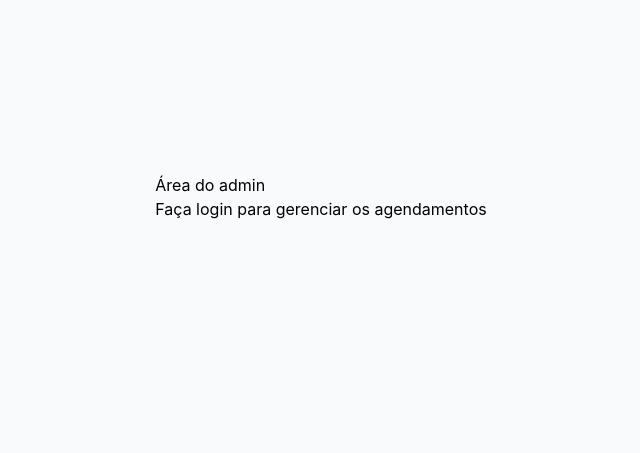
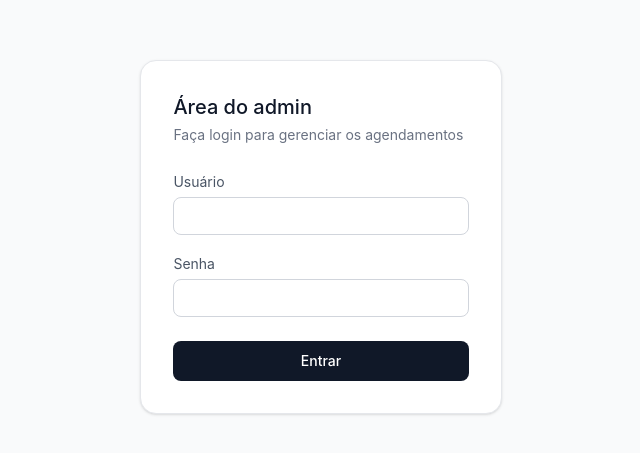
Before and after one commit to agripe049/barbearia, a React (Vite) app in the folder frontend/barbearia/: page /login in a window 1280 px wide. Shown: the part 203-656 px from the top of the page, without its empty margins (319-959 px from the left). Built offline with nearby package versions, Linux system fonts and the light colour scheme.

Commit message:
Tela de login pronta, criando a tela de admin

```diff
--- a/frontend/barbearia/src/components/AgendamentoForm.jsx
+++ b/frontend/barbearia/src/components/AgendamentoForm.jsx
@@ -33,13 +33,13 @@ const AgendamentoForm = ({ setMensagem, agendamentoEmEdicao, onSalvar, onCancela
             setCarregandoHorarios(true);
 
             try {
-                let url = `http://localhost:3000/horarios-disponiveis?dia=${dia}&procedimento=${encodeURIComponent(procedimento)}`;
+                let url = `/horarios-disponiveis?dia=${dia}&procedimento=${encodeURIComponent(procedimento)}`;
 
                 if (modoEdicao) {
                     url += `&idParaIgnorar=${agendamentoEmEdicao.id}`;
                 }
 
-                const response = await fetch(url);
+                const response = await apiFetch(url);
                 const dados = await response.json();
                 setHorariosDisponiveis(Array.isArray(dados) ? dados : []);
             } catch (err) {
@@ -64,7 +64,7 @@ const AgendamentoForm = ({ setMensagem, agendamentoEmEdicao, onSalvar, onCancela
         e.preventDefault()
 
         if (!nome || !procedimento || !dia || !hora) {
-            setMensagem({ texto: "Preencha todos os campos.", tipo: "info" });
+            setMensagem({ texto: "Preencha todos os campos.", tipo: "erro" });
             return;
         }
 
@@ -79,13 +79,13 @@ const AgendamentoForm = ({ setMensagem, agendamentoEmEdicao, onSalvar, onCancela
         };
 
         const url = modoEdicao
-            ? `http://localhost:3000/atualizar-agendamento/${agendamentoEmEdicao.id}`
-            : "http://localhost:3000/salvar-agendamento";
+            ? `/atualizar-agendamento/${agendamentoEmEdicao.id}`
+            : "/salvar-agendamento";
 
         const metodo = modoEdicao ? "PUT" : "POST";
 
         try {
-            const response = await apiFetch(url.replace("http:localhost:3000", ""), {
+            const response = await apiFetch(url, {
                 method: metodo,
                 body: JSON.stringify(dadosAgendamento)
             });
@@ -95,7 +95,7 @@ const AgendamentoForm = ({ setMensagem, agendamentoEmEdicao, onSalvar, onCancela
             if (response.ok) {
                 setMensagem({ texto: result.message, tipo: "sucesso" });
                 limparFormulario();
-                onSalvar();
+                onSalvar?.();
             } else {
                 setMensagem({ texto: "Erro: " + result.message, tipo: "erro" });
             }
@@ -109,7 +109,7 @@ const AgendamentoForm = ({ setMensagem, agendamentoEmEdicao, onSalvar, onCancela
 
     const handleCancelar = () => {
         limparFormulario();
-        onCancelarEdicao();
+        onCancelarEdicao?.();
     }
 
     return (
@@ -118,7 +118,7 @@ const AgendamentoForm = ({ setMensagem, agendamentoEmEdicao, onSalvar, onCancela
             className="w-full max-w-md bg-white rounded-2xl shadow-sm border border-gray-200 p-8"
         >
 
-            <h1 className="text-xl font-medium text-gray-90 mb-1">Barbearia Sr. Ofrélio</h1>
+            <h1 className="text-xl font-medium text-gray-100 mb-1">Barbearia Sr. Ofrélio</h1>
             <p className="text-sm text-gray-500 mb-6">
                 {modoEdicao ? "Editando agendamento" : "Agende seu horário"}
             </p>
@@ -171,7 +171,6 @@ const AgendamentoForm = ({ setMensagem, agendamentoEmEdicao, onSalvar, onCancela
                 <label className="block">
                     <span className="text-sm text-gray-600">Hora</span>
                     <select
-                        type="time"
                         value={hora}
                         onChange={(e) => setHora(e.target.value)}
                         disabled={!dia || !procedimento || carregandoHorarios}
@@ -208,7 +207,7 @@ const AgendamentoForm = ({ setMensagem, agendamentoEmEdicao, onSalvar, onCancela
                     <button
                         type="button"
                         onClick={handleCancelar}
-                        className="rounded-lg border-gray-300 text-gray-600 text-sm font-medium px-4 py-2.5 hover:bg-gray-50 transition-colors">
+                        className="rounded-lg border border-gray-300 text-gray-600 text-sm font-medium px-4 py-2.5 hover:bg-gray-50 transition-colors">
                         Cancelar
                     </button>
                 )}
--- a/frontend/barbearia/src/pages/Admin.jsx
+++ b/frontend/barbearia/src/pages/Admin.jsx
@@ -24,10 +24,13 @@ const Admin = () => {
   };
 
   return (
-    <div>
-      <div>
+    <div className='min-h-screen bg-gray-50 flex flex-col items-center px-4 py-10'>
+      <div className='w-full max-w-md flex justify-between items-center mb-4'>
         <h2>Painel Administrativo</h2>
-        <button>
+        <button
+          onClick={handleLogout}
+          className='text-xs text-gray-500 hover:text-gray-900 underline'
+        >
           Sair
         </button>
       </div>
--- a/frontend/barbearia/src/pages/Login.jsx
+++ b/frontend/barbearia/src/pages/Login.jsx
@@ -46,13 +46,48 @@ const Login = () => {
     };
 
     return (
-        <div>
+        <div className='min-h-screen bg-gray-50 flex items-center justify-center px-4'>
             <form
                 onSubmit={handleSubmit}
-                className=''
+                className='w-full max-w-sm bg-white rounded-2xl shadow-sm border border-gray-200 p-8'
             >
-                <h1>Área do admin</h1>
-                <p>Faça login para gerenciar os agendamentos</p>
+                <h1 className='text-xl font-medium text-gray-900 mb-1'>
+                    Área do admin
+                </h1>
+                <p className='text-sm text-gray-500 mb-6'>
+                    Faça login para gerenciar os agendamentos
+                </p>
+
+                <div className='space-y-4'>
+                    <label className='block'>
+                        <span className='text-sm text-gray-600'>Usuário</span>
+                        <input
+                            type="text"
+                            value={usuario}
+                            onChange={(e) => setUsuario(e.target.value)}
+                            className='mt-1 w-full rounded-lg border border-gray-300 px-3 py-2 text-sm text-gray-900 focus:outline-none focus:ring-2 focus:ring-gray-900 focus:border-transparent' />
+                    </label>
+                    <label className='block'>
+                        <span className='text-sm text-gray-600'>Senha</span>
+                        <input
+                            type="password"
+                            value={senha}
+                            onChange={(e) => setSenha(e.target.value)}
+                            className='mt-1 w-full rounded-lg border border-gray-300 px-3 py-2 text-sm text-gray-900 focus:outline-none focus:ring-2 focus:ring-gray-900 focus:border-transparent' />
+                    </label>
+                </div>
+
+                {erro && (
+                    <p className='mt-4 text-sm text-red-600'>{erro}</p>
+                )}
+
+                <button
+                    type="submit"
+                    disabled={carregando}
+                    className='mt-6 w-full rounded-lg bg-gray-900 text-white text-sm font-medium py-2.5 hover:bg-gray-800 transition-colors disabled:opacity-50'
+                >
+                    {carregando ? "Entrando..." : "Entrar"}
+                </button>
             </form>
         </div>
     )
```
